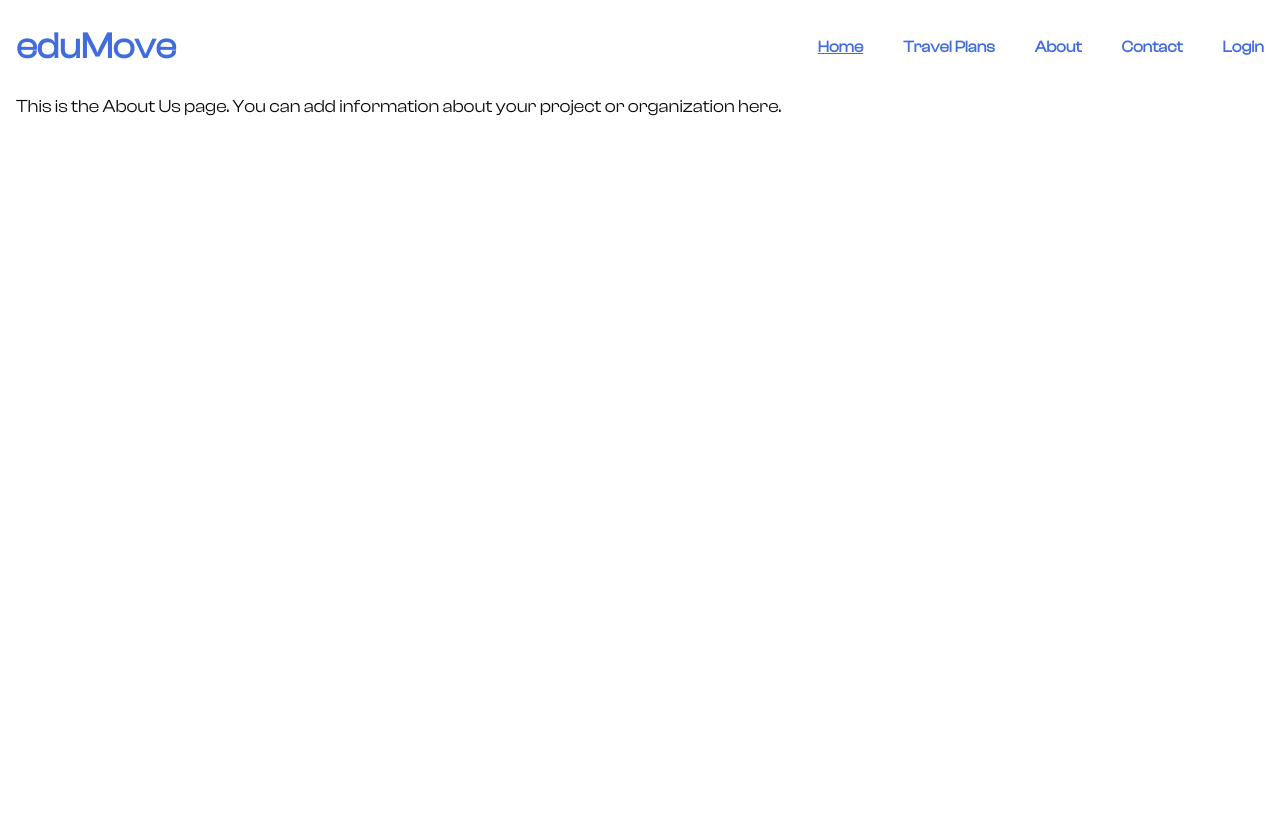
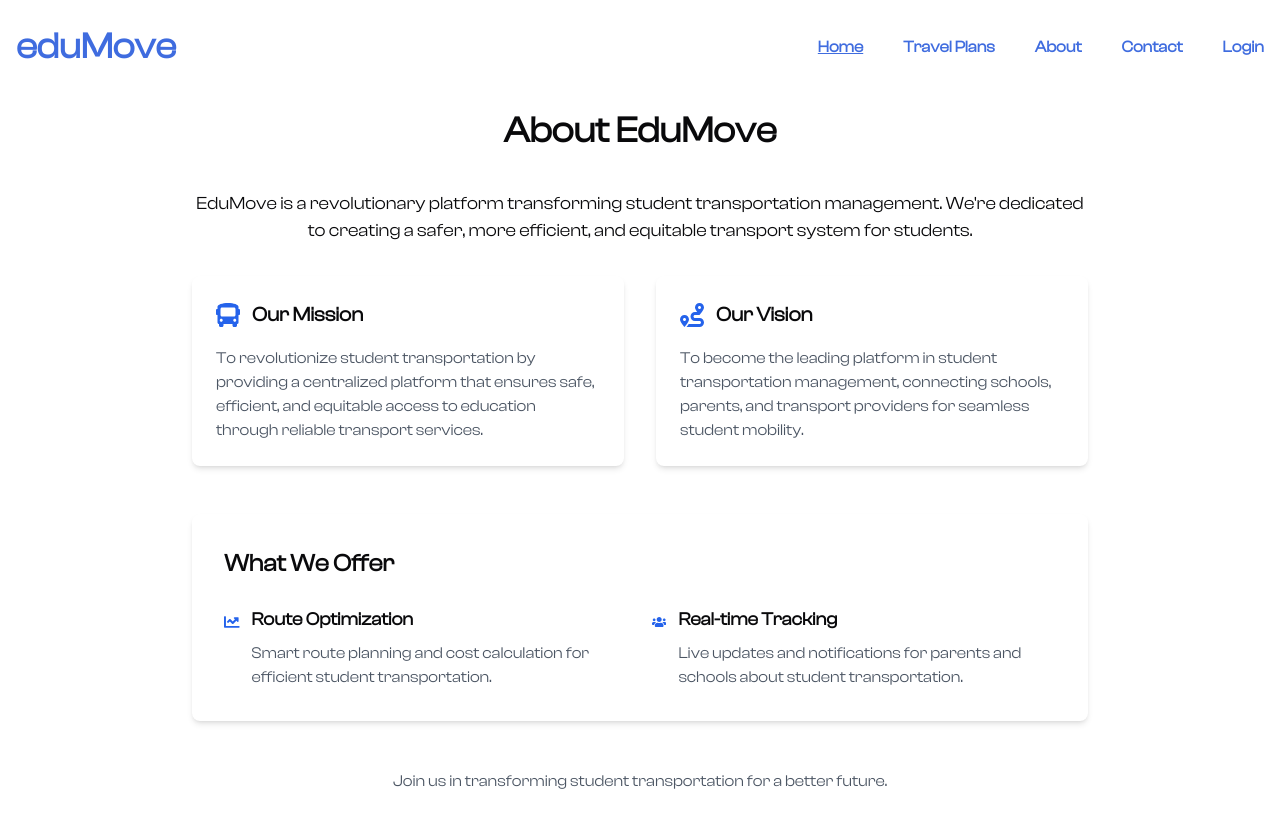
Before and after one commit to oliviertech212/eduMove, a Next.js app: page /aboutus in a window 1280 px wide. Shown: the top 828 px of the page. Before the commit the page ends 800 px from the top, so only its background shows below. Built offline with nearby package versions, Linux system fonts and the light colour scheme.

Commit message:
create aboutus and contact pages

```diff
--- a/app/_components/landing-page.tsx
+++ b/app/_components/landing-page.tsx
@@ -41,7 +41,14 @@ export const Header = () => {
             router.push("/signin");
         } else if (item === "Travel Plans"){
             router.push("/plans");
-        } else {
+        } else if (item === "Contact") {
+            router.push("/contact");
+        }else if (item === "About") {
+            router.push("/aboutus");
+        }
+
+
+        else {
             router.push("/");
         }
     }
@@ -75,7 +82,9 @@ export const Header = () => {
             fixed top-0 left-0 right-0 mx-auto w-full z-50 transition-all duration-300 px-4 py-5
             ${isFixed ? "bg-black shadow-md" : "bg-[white]"}`}>
             <div className="flex flex-row items-center justify-between text-primary font-extrabold">
-                <div className="text-4xl font-clash">eduMove</div>
+                <div className="text-4xl font-clash cursor-pointer"
+                    onClick={() => handleItmClick("Home")}
+                >eduMove</div>
 
                 {/* Desktop Navigation */}
                 <nav className="hidden md:block">
--- a/app/aboutus/page.tsx
+++ b/app/aboutus/page.tsx
@@ -1,12 +1,73 @@
 'use client';
 
 import React from 'react';
+import { FaBus, FaRoute, FaChartLine, FaUsers } from 'react-icons/fa';
 
 const AboutUsPage = () => {
   return (
-    <div className="container mx-auto px-4 py-8">
-      <h1 className="text-3xl font-bold mb-4">About Us</h1>
-      <p className="text-lg">This is the About Us page. You can add information about your project or organization here.</p>
+    <div className="container mx-auto px-4 py-12">
+      <h1 className="text-4xl font-bold mb-8 text-center mt-14">About EduMove</h1>
+
+      <div className="max-w-4xl mx-auto">
+        <p className="text-lg mb-8 text-center">
+          EduMove is a revolutionary platform transforming student transportation management.
+          We're dedicated to creating a safer, more efficient, and equitable transport system for students.
+        </p>
+
+        <div className="grid grid-cols-1 md:grid-cols-2 gap-8 mb-12">
+          <div className="bg-white p-6 rounded-lg shadow-md">
+            <div className="flex items-center mb-4">
+              <FaBus className="text-2xl text-blue-600 mr-3" />
+              <h2 className="text-xl font-semibold">Our Mission</h2>
+            </div>
+            <p className="text-gray-600">
+              To revolutionize student transportation by providing a centralized platform that ensures safe,
+              efficient, and equitable access to education through reliable transport services.
+            </p>
+          </div>
+
+          <div className="bg-white p-6 rounded-lg shadow-md">
+            <div className="flex items-center mb-4">
+              <FaRoute className="text-2xl text-blue-600 mr-3" />
+              <h2 className="text-xl font-semibold">Our Vision</h2>
+            </div>
+            <p className="text-gray-600">
+              To become the leading platform in student transportation management,
+              connecting schools, parents, and transport providers for seamless student mobility.
+            </p>
+          </div>
+        </div>
+
+        <div className="bg-white p-8 rounded-lg shadow-md mb-12">
+          <h2 className="text-2xl font-bold mb-6">What We Offer</h2>
+          <div className="grid grid-cols-1 md:grid-cols-2 gap-6">
+            <div className="flex items-start">
+              <FaChartLine className="text-2xl text-blue-600 mr-3 mt-1" />
+              <div>
+                <h3 className="text-lg font-semibold mb-2">Route Optimization</h3>
+                <p className="text-gray-600">
+                  Smart route planning and cost calculation for efficient student transportation.
+                </p>
+              </div>
+            </div>
+            <div className="flex items-start">
+              <FaUsers className="text-2xl text-blue-600 mr-3 mt-1" />
+              <div>
+                <h3 className="text-lg font-semibold mb-2">Real-time Tracking</h3>
+                <p className="text-gray-600">
+                  Live updates and notifications for parents and schools about student transportation.
+                </p>
+              </div>
+            </div>
+          </div>
+        </div>
+
+        <div className="text-center">
+          <p className="text-gray-600 mb-4">
+            Join us in transforming student transportation for a better future.
+          </p>
+        </div>
+      </div>
     </div>
   );
 };
--- a/app/contact/page.tsx
+++ b/app/contact/page.tsx
@@ -1,12 +1,79 @@
 'use client';
 
 import React from 'react';
+import { FaEnvelope, FaWhatsapp, FaMapMarkerAlt, FaClock } from 'react-icons/fa';
 
 const ContactPage = () => {
   return (
-    <div className="container mx-auto px-4 py-8">
-      <h1 className="text-3xl font-bold mb-4">Contact Us</h1>
-      <p className="text-lg">This is the Contact page. You can add your contact information or a contact form here.</p>
+    <div className="container mx-auto px-4 py-12">
+      <h1 className="text-4xl font-bold mb-8 text-center mt-14">Contact Us</h1>
+
+      <div className="max-w-4xl mx-auto">
+        <p className="text-lg mb-8 text-center">
+          Have questions or need assistance? We're here to help!
+          Reach out to us through any of the following channels.
+        </p>
+
+        <div className="grid grid-cols-1 md:grid-cols-2 gap-8 mb-12">
+          <div className="bg-white p-6 rounded-lg shadow-md">
+            <div className="flex items-center mb-4">
+              <FaEnvelope className="text-2xl text-blue-600 mr-3" />
+              <h2 className="text-xl font-semibold">Email Us</h2>
+            </div>
+            <p className="text-gray-600 mb-2">
+              For general inquiries and support:
+            </p>
+            <a
+              href="mailto:edumovesupport@yopmail.com"
+              className="text-blue-600 hover:text-blue-800 font-medium"
+            >
+              edumovesupport@yopmail.com
+            </a>
+          </div>
+
+          <div className="bg-white p-6 rounded-lg shadow-md">
+            <div className="flex items-center mb-4">
+              <FaWhatsapp className="text-2xl text-green-600 mr-3" />
+              <h2 className="text-xl font-semibold">WhatsApp</h2>
+            </div>
+            <p className="text-gray-600 mb-2">
+              For immediate assistance:
+            </p>
+            <a
+              href="https://wa.me/250784448194"
+              target="_blank"
+              rel="noopener noreferrer"
+              className="text-green-600 hover:text-green-800 font-medium"
+            >
+              +250 784 448 194
+            </a>
+          </div>
+        </div>
+
+        <div className="bg-white p-8 rounded-lg shadow-md mb-12">
+          <h2 className="text-2xl font-bold mb-6">Business Hours</h2>
+          <div className="flex items-center mb-4">
+            <FaClock className="text-2xl text-blue-600 mr-3" />
+            <div>
+              <p className="text-gray-600">
+                Monday - Friday: 8:00 AM - 6:00 PM
+              </p>
+              <p className="text-gray-600">
+                Saturday: 9:00 AM - 2:00 PM
+              </p>
+              <p className="text-gray-600">
+                Sunday: Closed
+              </p>
+            </div>
+          </div>
+        </div>
+
+        <div className="text-center">
+          <p className="text-gray-600 mb-4">
+            We typically respond to all inquiries within 24 hours during business days.
+          </p>
+        </div>
+      </div>
     </div>
   );
 };
```
